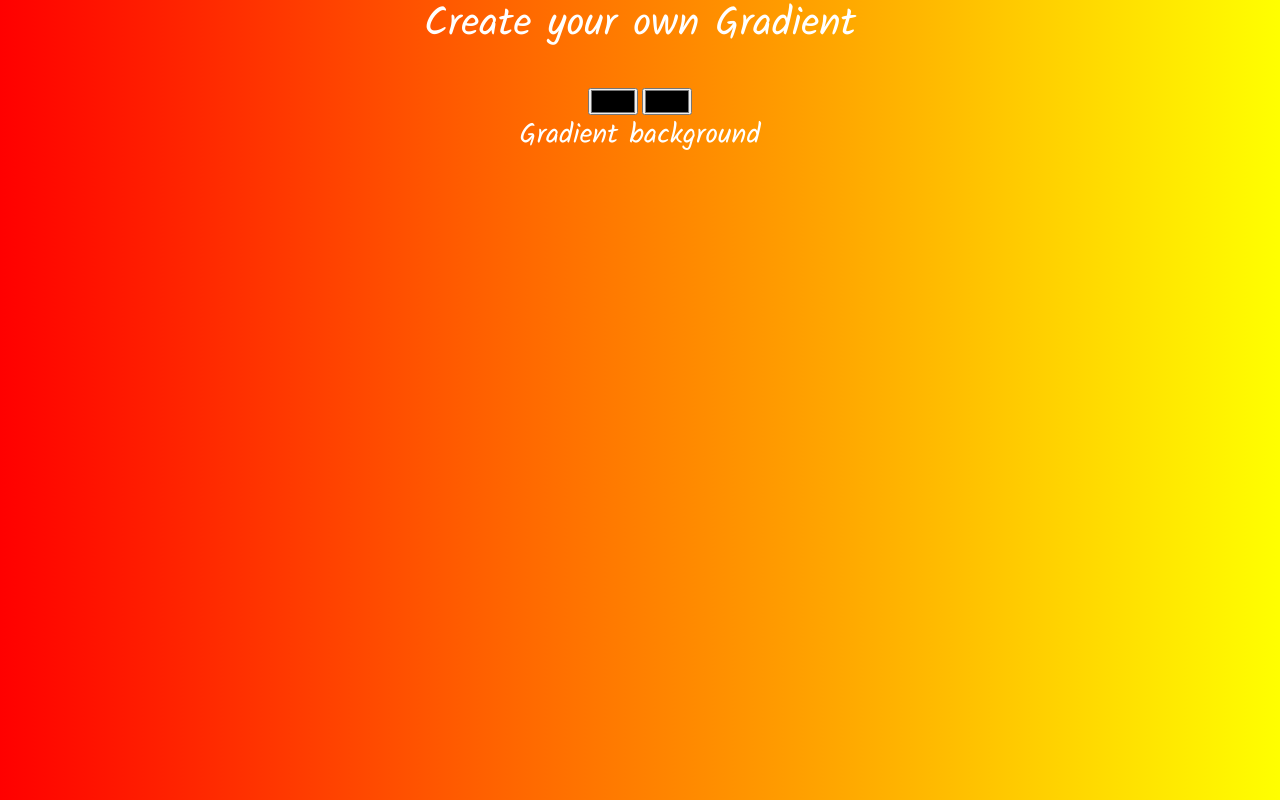
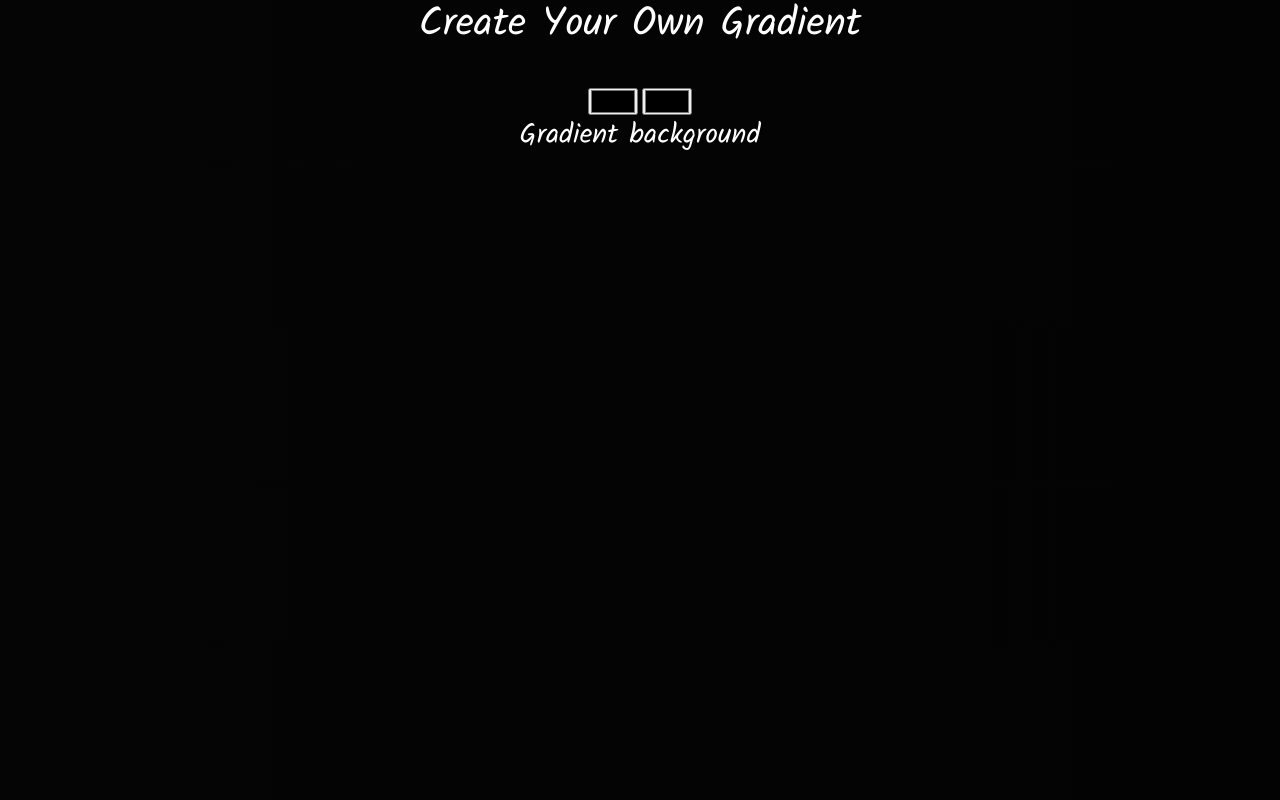
Before and after one commit to sarabelghazi/gradient, a plain HTML site: page index.html in a window 1280 px wide. Drawn offline with nearby package versions, Linux system fonts and the light colour scheme.

Commit message:
gradient

```diff
--- a/index.html
+++ b/index.html
@@ -10,7 +10,7 @@
     <link rel="stylesheet" href="style.css">
 </head>
 <body id="gradient">
-    <h1>Create your own Gradient</h1>
+    <h1>Create Your Own Gradient</h1>
     <form>
     <input class="color1" type="color">
     <input class="color2" type="color">
--- a/style.css
+++ b/style.css
@@ -1,6 +1,6 @@
 @import url('https://fonts.googleapis.com/css2?family=Kalam&display=swap');
 body{
-    background: linear-gradient(to right,red,yellow);
+    background: linear-gradient(to right,rgb(5, 5, 5),rgb(3, 3, 3));
     text-align: center;
 
 }
```
